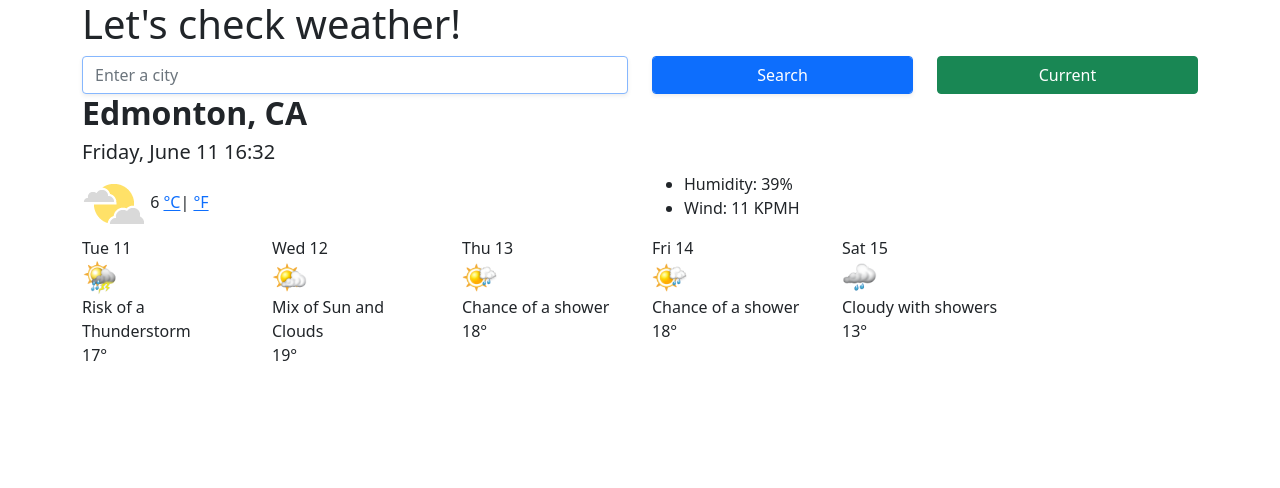
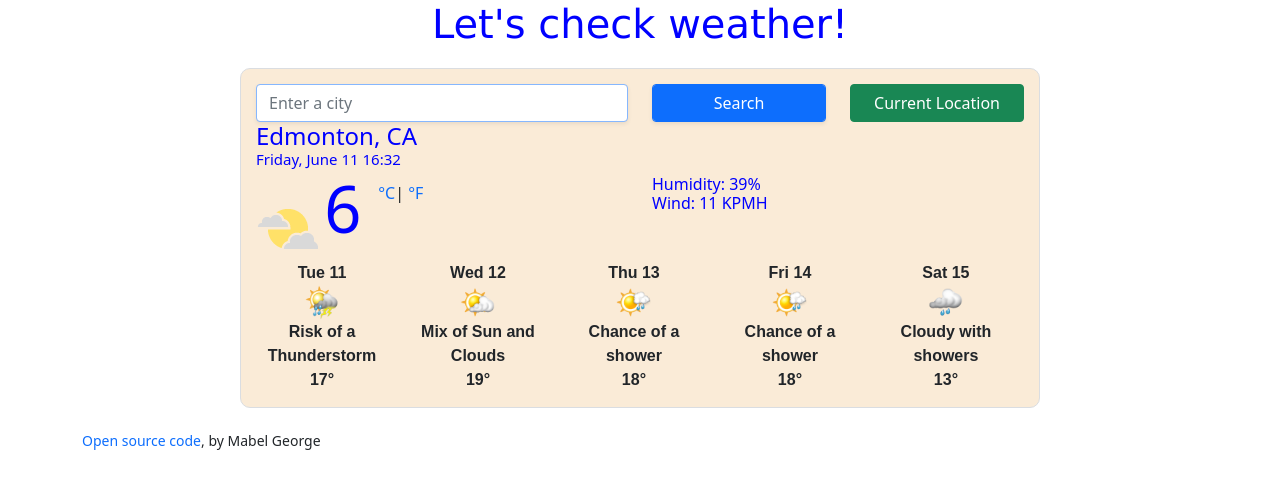
Before and after one commit to mabelemm/Weather-Project, a plain HTML site: page index.html in a window 1280 px wide. Drawn offline with nearby package versions, Linux system fonts and the light colour scheme.

Commit message:
Added source code + linked css file + removed body background

```diff
--- a/index.html
+++ b/index.html
@@ -10,7 +10,7 @@
       integrity="sha384-+0n0xVW2eSR5OomGNYDnhzAbDsOXxcvSN1TPprVMTNDbiYZCxYbOOl7+AMvyTG2x"
       crossorigin="anonymous"
     />
-    <link href="src/styles.css" />
+    <link href="src/styles.css" rel="stylesheet" />
   </head>
 
   <body>
@@ -41,7 +41,7 @@
                 class="btn btn-success w-100"
                 id="current-location-button"
               >
-                Current
+                Current Location
               </button>
             </div>
           </div>
@@ -52,18 +52,14 @@
             <span id="city">Edmonton</span>, <span id="country">CA</span>
           </strong>
         </h2>
-        <h5>
-          <ul>
-            <li id="date"></li>
-            <li id="description"></li>
-          </ul>
-        </h5>
+        <h5 id="date"></h5>
+        <h6 id="description"></h6>
         <div class="row">
           <div class="col-6">
             <div class="clearfix">
               <img
                 class="current float-left"
-                src="Images/partly_cloudy.png"
+                src="src/Images/partly_cloudy.png"
                 alt="partly_cloudy"
               />
               <span class="temp" id="temp">6 </span>
@@ -74,7 +70,7 @@
             </div>
           </div>
           <div class="col-6">
-            <ul>
+            <ul class="preci">
               <li>Humidity: <span id="humid">39</span>%</li>
               <li>Wind: <span id="wind">11 </span> KPMH</li>
             </ul>
@@ -85,7 +81,7 @@
             Tue 11
             <br />
             <img
-              src="Images/Risk_of_Th.png"
+              src="src/Images/Risk_of_Th.png"
               alt="Risk of Thunderstorm"
               width="35px"
             />
@@ -98,7 +94,7 @@
             Wed 12
             <br />
             <img
-              src="Images/Mix_sun_clouds.png"
+              src="src/Images/Mix_sun_clouds.png"
               alt="Mix of sun and clouds"
               width="35px"
             />
@@ -111,7 +107,7 @@
             Thu 13
             <br />
             <img
-              src="Images/Chance_shower.png"
+              src="src/Images/Chance_shower.png"
               alt="Chance of a shower"
               width="35px"
             />
@@ -124,7 +120,7 @@
             Fri 14
             <br />
             <img
-              src="Images/Chance_shower.png"
+              src="src/Images/Chance_shower.png"
               alt="Chance of a shower"
               width="35px"
             />
@@ -137,7 +133,7 @@
             Sat 15
             <br />
             <img
-              src="Images/Cloudy_showers.png"
+              src="src/Images/Cloudy_showers.png"
               alt="Cloudy with showers"
               width="35px"
             />
@@ -148,6 +144,11 @@
           </div>
         </div>
       </div>
+      <small
+        ><a href="https://github.com/mabelemm/Weather-Project" target="_blank"
+          >Open source code</a
+        >, by Mabel George</small
+      >
     </div>
     <script src="src/index.js"></script>
   </body>
--- a/src/index.js
+++ b/src/index.js
@@ -48,13 +48,13 @@ function displayWeather(response) {
   document.querySelector(`#temp`).innerHTML = Math.round(
     response.data.main.temp
   );
+  document.querySelector(`#description`).innerHTML =
+    response.data.weather[0].main;
 
   document.querySelector(`#humid`).innerHTML = response.data.main.humidity;
   document.querySelector(`#wind`).innerHTML = Math.round(
     response.data.wind.speed
   );
-  //document.querySelector("#description").innerHTML =
-  //response.data.weather[0].main;
 }
 //searching entered city
 function search(event) {
--- a/src/styles.css
+++ b/src/styles.css
@@ -1,7 +1,15 @@
-body {
-  background-color: antiquewhite;
+.weather-app {
+  background-color: rgb(250, 235, 215);
+  border: 1px solid #dadde1;
+  padding: 15px;
+  margin: 20px auto;
+  border-radius: 10px;
+  max-width: 800px;
 }
+
 h1 {
+  font-family: Verdana, Geneva, Tahoma, sans-serif;
+  font-weight: 400;
   text-align: center;
   color: blue;
 }
@@ -15,6 +23,10 @@ h2 {
 h5 {
   color: blue;
   font-size: 15px;
+}
+h6 {
+  color: blue;
+  font-size: 13px;
 }
 a:link {
   text-decoration: none;
@@ -49,10 +61,3 @@ li {
   font-weight: 600;
   text-align: center;
 }
-.weather-app {
-  border: 1px solid #dadde1;
-  padding: 15px;
-  margin: 20px auto;
-  border-radius: 10px;
-  max-width: 800px;
-}
```
